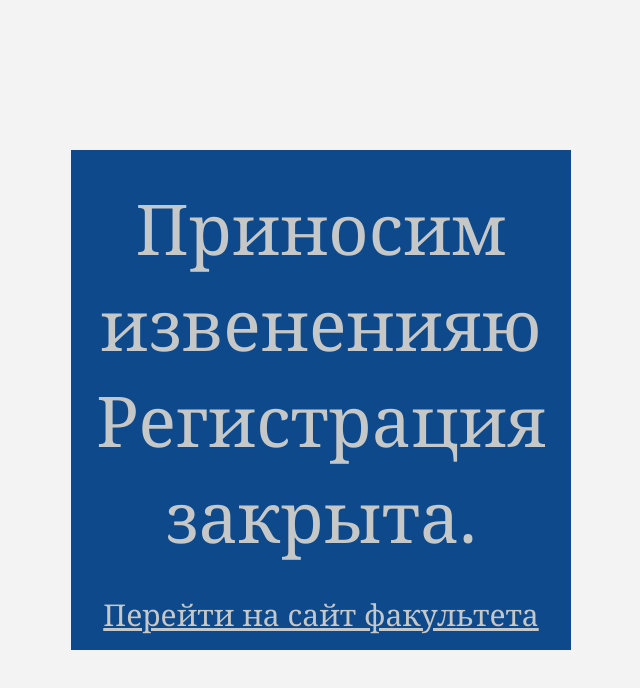
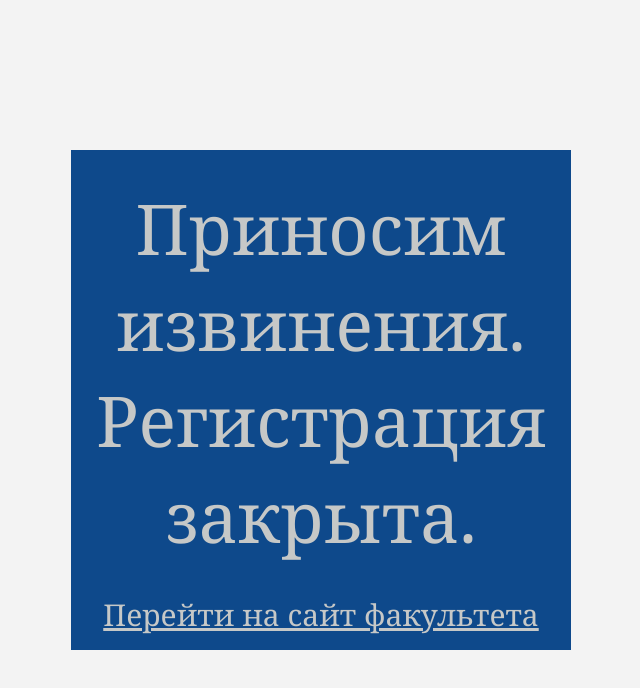
Before and after one commit to Losyash/history.local, a plain HTML site: page welcome.html in a window 1280 px wide. Shown: the whole page, without its empty margins (344-984 px from the left). Drawn offline with Linux system fonts and the light colour scheme.

Commit message:
Внесены имменения в код

```diff
--- a/welcome.html
+++ b/welcome.html
@@ -8,7 +8,7 @@
 
   <body id="wd-main">
     <div id="wd-welcome">
-      <div id="wd-welcome-text">Приносим извененияю Регистрация закрыта.</div>
+      <div id="wd-welcome-text">Приносим извинения. Регистрация закрыта.</div>
       <a id="wd-welcome-link" href="http://hist.igni.urfu.ru">Перейти на сайт факультета</a>
     </div>
 
```
